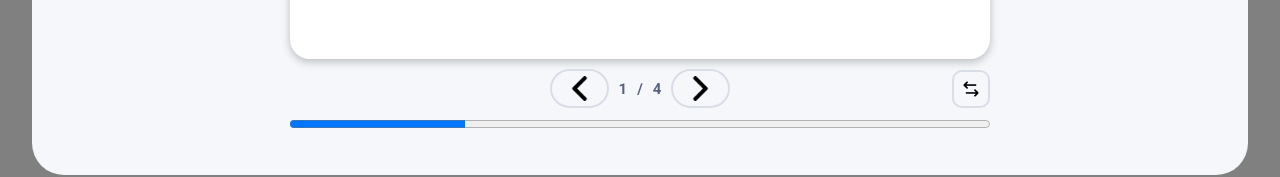
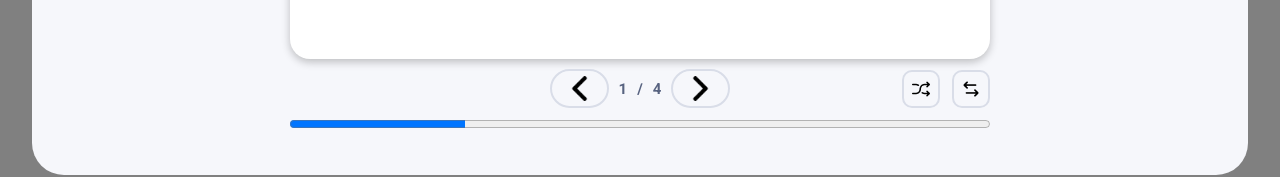
Before and after one commit to Irakliik/flashcards-angular, an Angular app: page /flashcards/f1 in a window 1280 px wide. Shown: the part 563-740 px from the top of the page. Built offline with nearby package versions, Linux system fonts and the light colour scheme.

Commit message:
add shuffle functionality

```diff
--- a/src/app/flashcards/flashcards.component.css
+++ b/src/app/flashcards/flashcards.component.css
@@ -82,7 +82,8 @@
   width: 100%;
 }
 
-.flashcards-swap-btn {
+.flashcards-swap-btn,
+.flashcards-shuffle-btn {
   padding: 0.5rem;
   border-radius: 10px;
   border: 2px solid hsl(224, 25%, 88%);
@@ -98,12 +99,18 @@
   right: 0;
 }
 
-.flashcards-swap-btn__icon {
+.flashcards-shuffle-btn {
+  right: 50px;
+}
+
+.flashcards-swap-btn__icon,
+.flashcards-shuffle-btn__icon {
   width: 18px;
   display: block;
 }
 
-.flashcards-swap-btn:hover {
+.flashcards-swap-btn:hover,
+.flashcards-shuffle-btn:hover {
   background-color: hsla(0, 0%, 50%, 0.093);
 }
 
--- a/src/app/flashcards/flashcards.component.html
+++ b/src/app/flashcards/flashcards.component.html
@@ -22,7 +22,7 @@
         </button>
         <span class="flashcard-number"> {{ selectedCardNum() + 1 }} </span>
         /
-        <span class="flashcard-number-from">{{ totalCardsNum }}</span>
+        <span class="flashcard-number-from">{{ totalCardsNum() }}</span>
         <button class="right-arrow-btn" (click)="onNextCard()">
           <img
             src="right-arrow.png"
@@ -43,13 +43,25 @@
           alt="swap button icon"
         />
       </button>
+      <button
+        (click)="onShuffle()"
+        class="flashcards-shuffle-btn row"
+        appButton
+        type="button"
+      >
+        <img
+          src="shuffle.png"
+          alt="swap button icon"
+          class="flashcards-shuffle-btn__icon"
+        />
+      </button>
     </div>
 
     <div class="flashcards-progress-container">
       <progress
         #progress
         class="flashcards-progress"
-        [max]="totalCardsNum"
+        [max]="totalCardsNum()"
         [value]="selectedCardNum() + 1"
       ></progress>
     </div>
--- a/src/app/flashcards/flashcards.component.ts
+++ b/src/app/flashcards/flashcards.component.ts
@@ -1,6 +1,7 @@
 import {
   Component,
   computed,
+  effect,
   inject,
   input,
   OnInit,
@@ -9,6 +10,7 @@ import {
 import { FlashcardsService } from './flashcards.service';
 import { RouterOutlet } from '@angular/router';
 import { BoardComponent } from './board/board.component';
+import { Card } from '../sets-model';
 
 @Component({
   selector: 'app-flashcards',
@@ -25,12 +27,16 @@ export class FlashcardsComponent implements OnInit {
     this.flashcardsService.allSets().find((set) => set.setId === this.setId())
   );
 
-  selectedCards = computed(() =>
-    this.flashcardsService
-      .allCards()
-      .filter((set) => set.setId === this.setId())
-  );
-  totalCardsNum!: number;
+  selectedCards = signal<Card[]>([
+    {
+      id: '',
+      term: '',
+      definition: '',
+      setId: '',
+    },
+  ]);
+
+  totalCardsNum = computed(() => this.selectedCards().length);
   selectedCardNum = signal(0);
 
   selectedCard = computed(() => this.selectedCards()[this.selectedCardNum()]);
@@ -38,8 +44,18 @@ export class FlashcardsComponent implements OnInit {
   isTerm = true;
   hintShown = false;
 
+  constructor() {
+    effect(() => {
+      console.log(this.selectedCard());
+    });
+  }
+
   ngOnInit(): void {
-    this.totalCardsNum = this.selectedCards().length;
+    this.selectedCards.set(
+      this.flashcardsService
+        .allCards()
+        .filter((set) => set.setId === this.setId())
+    );
 
     this.flashcardsService.updateCard$.subscribe({
       next: (newCard) => {
@@ -60,7 +76,7 @@ export class FlashcardsComponent implements OnInit {
   }
 
   onNextCard() {
-    if (this.selectedCardNum() < this.totalCardsNum - 1) {
+    if (this.selectedCardNum() < this.totalCardsNum() - 1) {
       this.selectedCardNum.update((val) => ++val);
       this.isTerm = true;
       this.hintShown = false;
@@ -72,4 +88,10 @@ export class FlashcardsComponent implements OnInit {
     this.isTerm = true;
     this.hintShown = false;
   }
+
+  onShuffle() {
+    this.selectedCards.update((oldCards) => [
+      ...this.flashcardsService.shuffleCards(oldCards),
+    ]);
+  }
 }
--- a/src/app/flashcards/flashcards.service.ts
+++ b/src/app/flashcards/flashcards.service.ts
@@ -102,4 +102,12 @@ export class FlashcardsService {
   private saveCards() {
     localStorage.setItem('cards', JSON.stringify(this.cards()));
   }
+
+  shuffleCards(cards: Card[]) {
+    for (let i = cards.length - 1; i > 0; i--) {
+      const j = Math.floor(Math.random() * (i + 1));
+      [cards[i], cards[j]] = [cards[j], cards[i]];
+    }
+    return cards;
+  }
 }
```
Also changed, not shown: public/shuffle.png.
